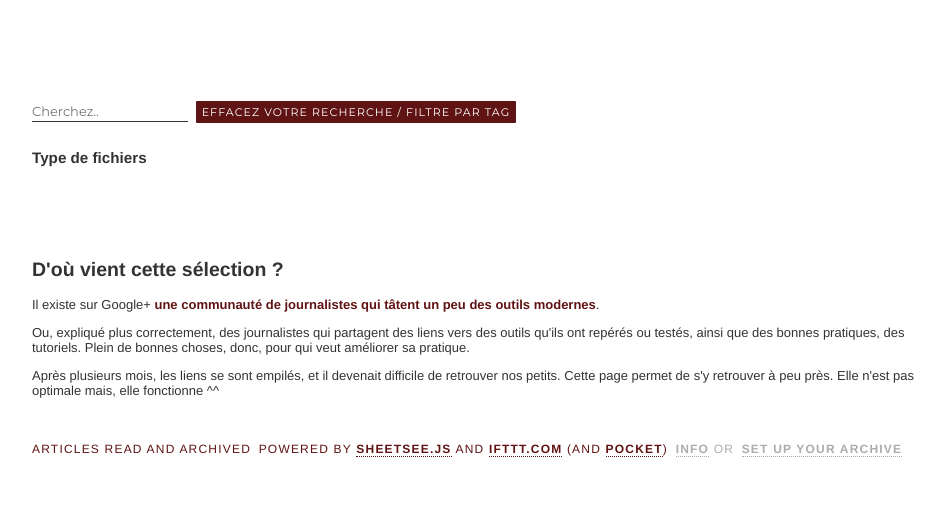
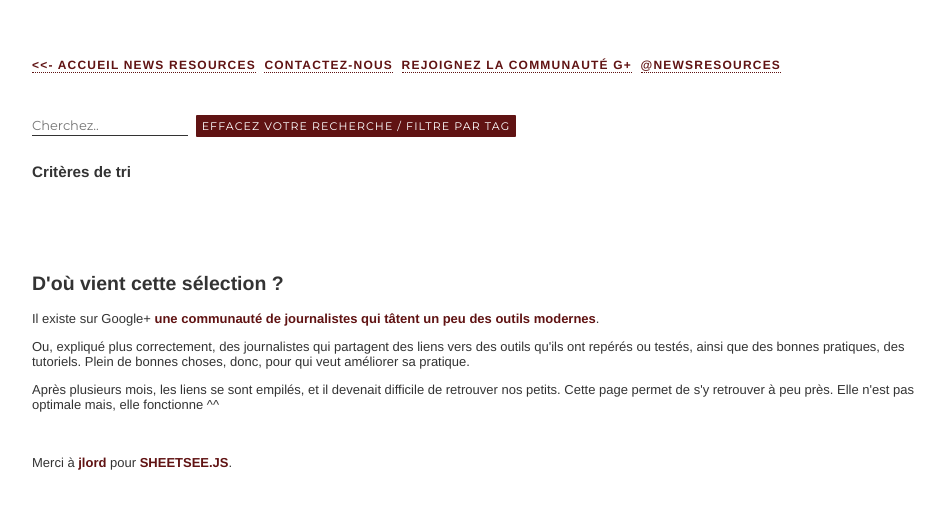
Before and after one commit to NewsResources/kml_geofiles_france_europe_monde, a plain HTML site: page _site/index.html in a window 1280 px wide. Shown: the whole page, without its empty margins (158-1103 px from the left). Drawn offline with Linux system fonts and the light colour scheme; no server answers; a script that the page names is missing.

Commit message:
Ajout header newsresources

```diff
--- a/_site/index.html
+++ b/_site/index.html
@@ -12,15 +12,50 @@
 		<link href='http://fonts.googleapis.com/css?family=Montserrat:400,700' rel='stylesheet' type='text/css'>
 		<link media="screen" rel="stylesheet" type="text/css" href="css/style.css">
 		<link href="//netdna.bootstrapcdn.com/font-awesome/4.0.3/css/font-awesome.css" rel="stylesheet">
-	</head>
-<body>
+
+<script type="text/javascript">var switchTo5x=true;</script>
+<script type="text/javascript" src="http://w.sharethis.com/button/buttons.js"></script>
+<script type="text/javascript">stLight.options({publisher: "e5c45791-f8fa-4676-87c1-aaed004e9372", doNotHash: false, doNotCopy: false, hashAddressBar: false});</script>
+
+<!-- Start of StatCounter Code for Default Guide -->
+<script type="text/javascript">
+var sc_project=7141960;
+var sc_invisible=1;
+var sc_security="dd948dfe";
+</script>
+<script type="text/javascript"
+src="http://www.statcounter.com/counter/counter.js"></script>
+<noscript><div class="statcounter"><a title="web stats"
+href="http://statcounter.com/" target="_blank"><img
+class="statcounter"
+src="http://c.statcounter.com/7141960/0/dd948dfe/1/"
+alt="web stats"></a></div></noscript>
+<!-- End of StatCounter Code for Default Guide -->
+
+        <!--[if lt IE 9]>
+            <script src="http://html5shim.googlecode.com/svn/trunk/html5.js"></script>
+        <![endif]-->
+      </head>
+    <body>
+
 	<div id="wrapper">
-		<div id="title"></div>
 
+                    <div class="nav-collapse collapse">
+                        <ul class="nav">
+                            <li class="">
+                                <a href="http://www.newsresources.org"><<- Accueil News Resources</a>
+                            </li>
+                            <li class=""> <a href="http://www.newsresources.org/contactez-nous">Contactez-nous</a> </li>
+                            <li class=""> <a href="https://plus.google.com/u/0/communities/116980293240150398389">Rejoignez la communauté G+</a> </li>
+                            <li class="">
+                                <a href="https://twitter.com/newsresources">@newsresources</a>
+                            </li>
+                        </ul>
+                    </div>		<div id="title"></div>
 		<div id="filters" class="container">
 			<input id="articleSearch" type="text" placeholder="Cherchez.."></input>
 			<span class="clear sml-button">Effacez votre recherche / filtre par tag</span>
-      <h3>Type de fichiers <span id="tags"></span>
+      <h3>Critères de tri <span id="tags"></span>
     </div>
 
 		<div id="articleTable"></div>
@@ -33,12 +68,14 @@
 	<p> Après plusieurs mois, les liens se sont empilés, et il devenait difficile de retrouver nos petits. Cette page permet de s'y retrouver à peu près. Elle n'est pas optimale mais, elle fonctionne ^^</p>
     </div>
 
-		<ul class="nav">
-			<li>ARTICLES READ AND ARCHIVED</li>
-			<li>POWERED BY <a href="http://jlord.gitub.io/sheetsee.js" target="_blank">SHEETSEE.JS</a> AND <a href="http://www.ifttt.com" target="blank">IFTTT.COM</a> (AND <a href="http://www.getpocket.com/" target="_blank">POCKET</a>)</li>
-			<li><a class="dim" href="#info" target="_blank">INFO</a><span class="dim"> or</span></li>
-			<li><a class="dim" href="http://www.github.com/jlord/sheetsee-pocket#hi" target="_blank">SET UP YOUR ARCHIVE</a></li>
-		</ul>
+<span class='st_twitter_hcount' displayText='Tweet'></span>
+<span class='st_googleplus_hcount' displayText='Google +'></span>
+<span class='st_facebook_hcount' displayText='Facebook'></span>
+<span class='st_linkedin_hcount' displayText='LinkedIn'></span>
+<span class='st_pinterest_hcount' displayText='Pinterest'></span>
+<span class='st_email_hcount' displayText='Email'></span>
+
+Merci à <a href="jlord.github.io/" target="_blank">jlord</a> pour <a href="http://jlord.github.io/sheetsee.js" target="_blank">SHEETSEE.JS</a>.
 	</div><!-- end wrapper -->
 
 	<script id="title" type="text/html">
```
